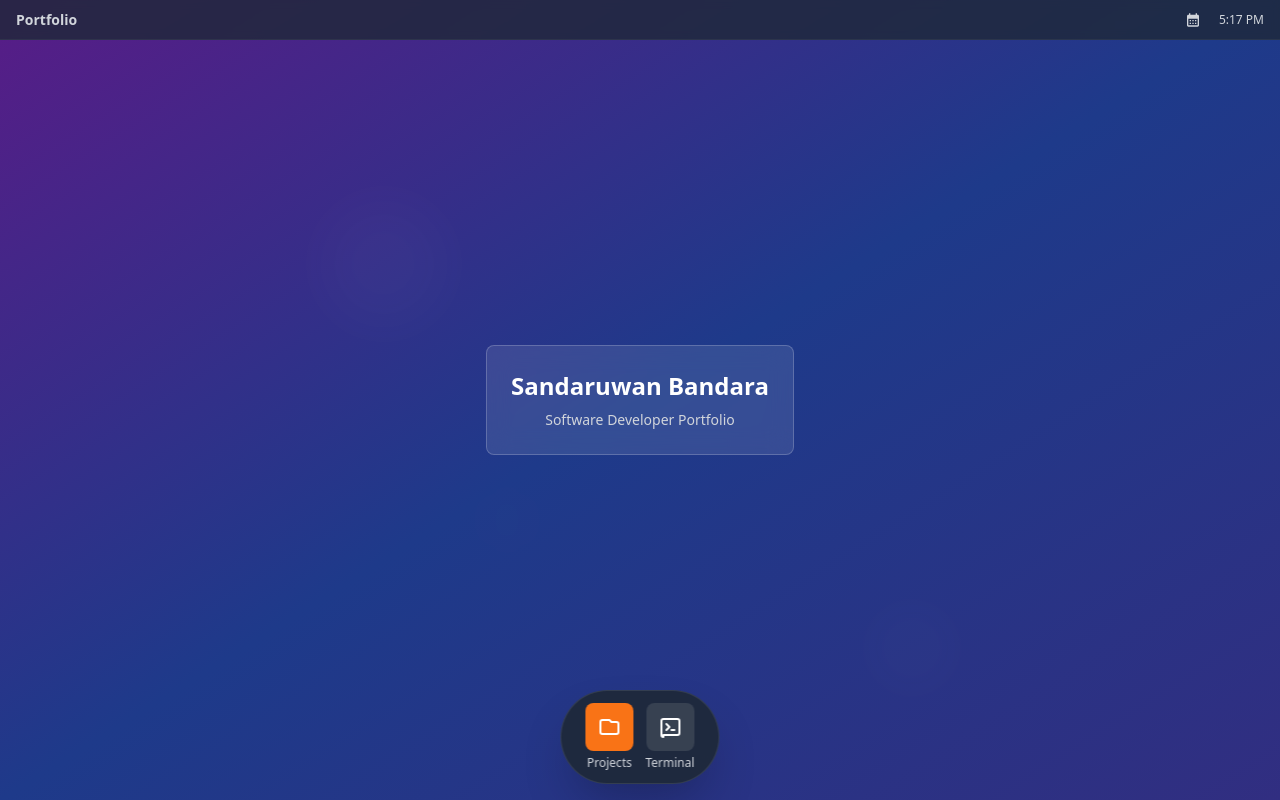
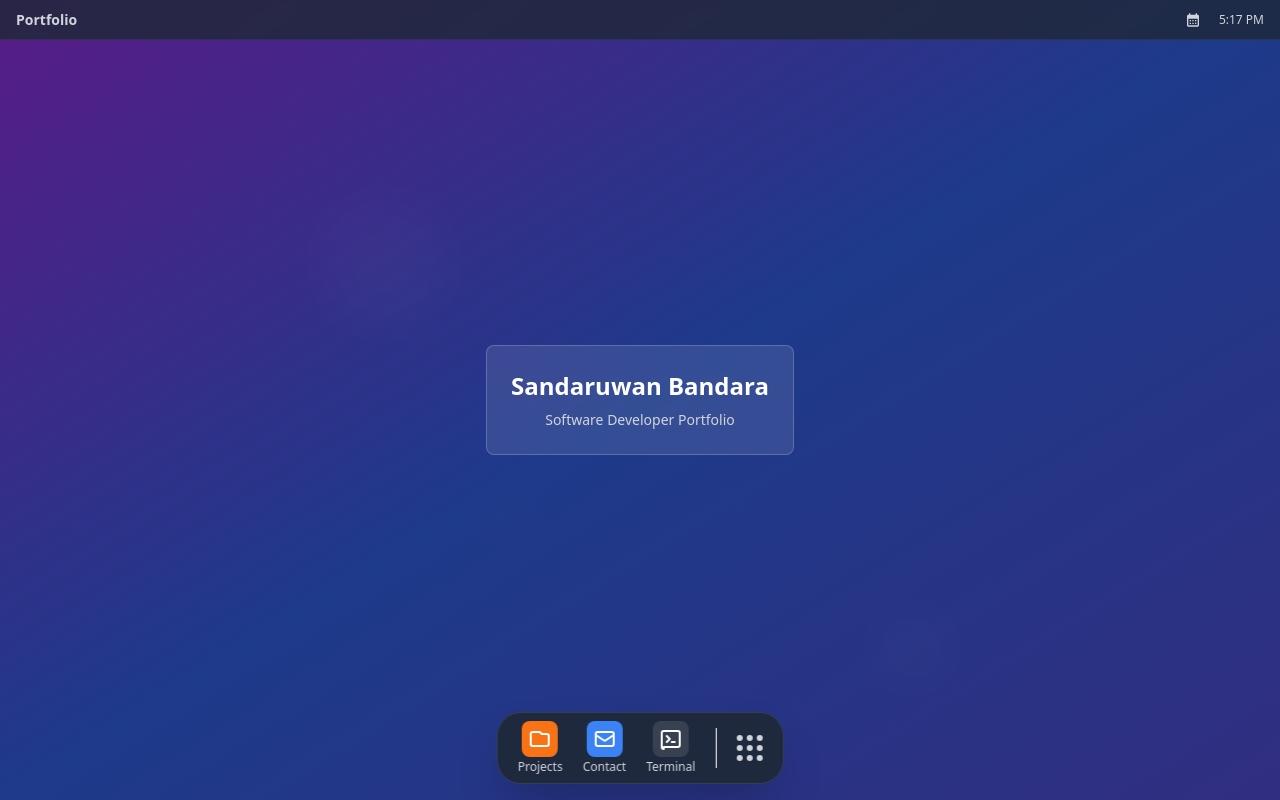
Before and after one commit to SandaruwanB/portfolio_2, a Next.js app: page / in a window 1280 px wide. Built offline with nearby package versions, Linux system fonts and the light colour scheme.

Commit message:
[DEV] dotted icons and footer customization

```diff
--- a/app/components/BatteryStatusIndicator.tsx
+++ b/app/components/BatteryStatusIndicator.tsx
@@ -38,8 +38,8 @@ const BatteryStatusIndicator = () => {
     return (
         <>
             {batterySupported && batteryLevel !== null && (
-                <div className="flex items-center space-x-[0.5rem] text-xs text-gray-300">
-                    <svg className="w-4 h-4" fill="currentColor" viewBox="0 0 24 24">
+                <div className="flex items-center gap-0.5 text-xs text-gray-300">
+                    <svg className="h-4" fill="currentColor" viewBox="0 0 24 24">
                         <path d="M15.67 4H14V2h-4v2H8.33C7.6 4 7 4.6 7 5.33v15.33C7 21.4 7.6 22 8.33 22h7.33c.74 0 1.34-.6 1.34-1.33V5.33C17 4.6 16.4 4 15.67 4z" />
                     </svg>
                     <span>{batteryLevel}%</span>
--- a/app/components/BottomBar.tsx
+++ b/app/components/BottomBar.tsx
@@ -1,4 +1,5 @@
 import React from 'react';
+import DottedIcon from './DottedIcon';
 
 export interface BottomBarMenuItem {
     id: string;
@@ -16,14 +17,14 @@ interface BottomBarProps {
 const BottomBar: React.FC<BottomBarProps> = ({ menuItems }) => {
     return (
         <div className="absolute bottom-4 left-1/2 transform -translate-x-1/2">
-            <div className="flex items-center space-x-3 px-6 py-3 bg-gray-800/90 backdrop-blur-md rounded-full border border-gray-600/50 shadow-2xl">
+            <div className="flex items-center space-x-3 px-5 py-2 bg-gray-800/90 backdrop-blur-md rounded-3xl border border-gray-600/50 shadow-2xl gap-2">
                 {menuItems.map((item) => (
                     <div
                         key={item.id}
                         className="flex flex-col items-center cursor-pointer group hover:scale-110 transition-transform duration-200"
                         onClick={item.onClick}
                     >
-                        <div className={`w-12 h-12 ${item.bgColor} rounded-lg flex items-center justify-center mb-1 ${item.hoverColor} transition-colors`}>
+                        <div className={`w-9 h-9 ${item.bgColor} rounded-lg flex items-center justify-center mb-0.5 ${item.hoverColor} transition-colors`}>
                             {item.icon}
                         </div>
                         <span className="text-xs text-gray-300 group-hover:text-white transition-colors">
@@ -31,6 +32,12 @@ const BottomBar: React.FC<BottomBarProps> = ({ menuItems }) => {
                         </span>
                     </div>
                 ))}
+
+                <div className='px-[0.5px] bg-white h-10'></div>
+
+                <div className="cursor-pointer group hover:scale-110 transition-transform duration-200">
+                    <DottedIcon />
+                </div>
             </div>
         </div>
     );
--- /dev/null
+++ b/app/components/DottedIcon.tsx
@@ -0,0 +1,17 @@
+const DottedIcon = () => {
+    return (
+        <div className="grid grid-cols-3 gap-1">
+            <div className="w-1.5 h-1.5 bg-gray-300 rounded-full group-hover:bg-white transition-colors"></div>
+            <div className="w-1.5 h-1.5 bg-gray-300 rounded-full group-hover:bg-white transition-colors"></div>
+            <div className="w-1.5 h-1.5 bg-gray-300 rounded-full group-hover:bg-white transition-colors"></div>
+            <div className="w-1.5 h-1.5 bg-gray-300 rounded-full group-hover:bg-white transition-colors"></div>
+            <div className="w-1.5 h-1.5 bg-gray-300 rounded-full group-hover:bg-white transition-colors"></div>
+            <div className="w-1.5 h-1.5 bg-gray-300 rounded-full group-hover:bg-white transition-colors"></div>
+            <div className="w-1.5 h-1.5 bg-gray-300 rounded-full group-hover:bg-white transition-colors"></div>
+            <div className="w-1.5 h-1.5 bg-gray-300 rounded-full group-hover:bg-white transition-colors"></div>
+            <div className="w-1.5 h-1.5 bg-gray-300 rounded-full group-hover:bg-white transition-colors"></div>
+        </div>
+    )
+}
+
+export default DottedIcon;
--- a/app/page.tsx
+++ b/app/page.tsx
@@ -28,6 +28,18 @@ export default function Home() {
       bgColor: 'bg-orange-500',
       hoverColor: 'group-hover:bg-orange-400',
       onClick: handleOpenProjects,
+    },
+    {
+      id: 'contact',
+      label: 'Contact',
+      icon: (
+        <svg className="w-6 h-6 text-white" fill="none" stroke="currentColor" viewBox="0 0 24 24">
+          <path strokeLinecap="round" strokeLinejoin="round" strokeWidth={2} d="M3 8l7.89 5.26a2 2 0 002.22 0L21 8M5 19h14a2 2 0 002-2V7a2 2 0 00-2-2H5a2 2 0 00-2 2v10a2 2 0 002 2z" />
+        </svg>
+      ),
+      bgColor: 'bg-blue-500',
+      hoverColor: 'group-hover:bg-blue-400',
+      onClick: () => console.log('Contact form clicked'),
     },
     {
       id: 'terminal',
```
Also changed, not shown: package.json (+6 -6 lines), 1 other file (tests, documents, lock files or other folders).
